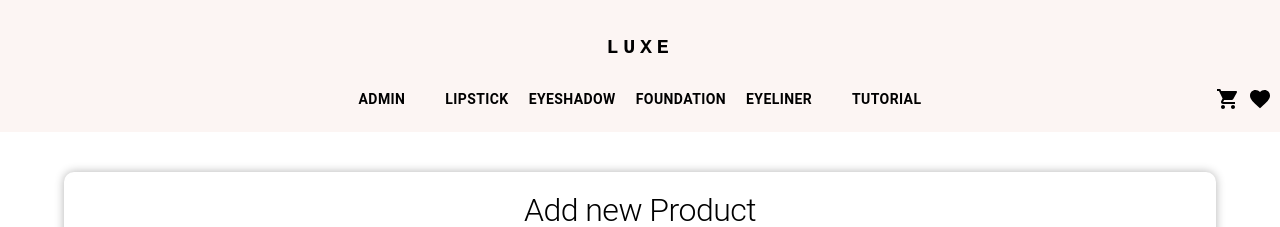
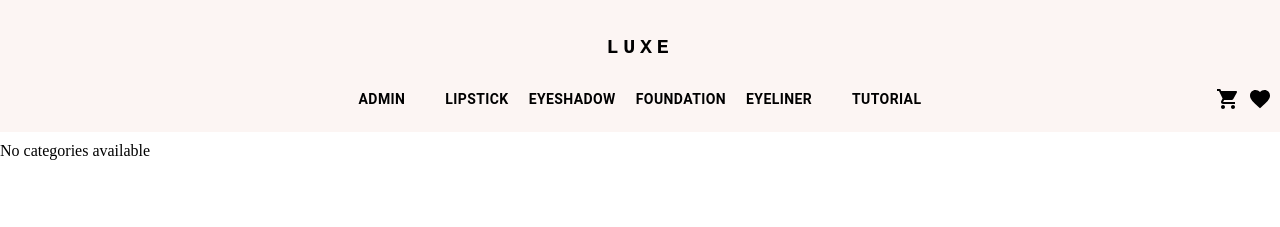
Before and after one commit to iiddaa96/luxe, a Next.js app: page /admin/product/new in a window 1280 px wide. Shown: the top 227 px of the page. Built offline with nearby package versions, Linux system fonts and the light colour scheme; no server answers; the database is empty.

Commit message:
added error message

```diff
--- a/app/admin/product/new/page.tsx
+++ b/app/admin/product/new/page.tsx
@@ -5,6 +5,10 @@ import AddProductForm from "../../components/AddProductForm";
 
 const AddNewProduct: React.FC = async () => {
   const categories = await db.category.findMany();
+
+  if (!categories || categories.length === 0) {
+    return <div>No categories available</div>; // Om inte kategorier finns så visas ett error meddelande
+  }
   return (
     <Container
       fixed
```
